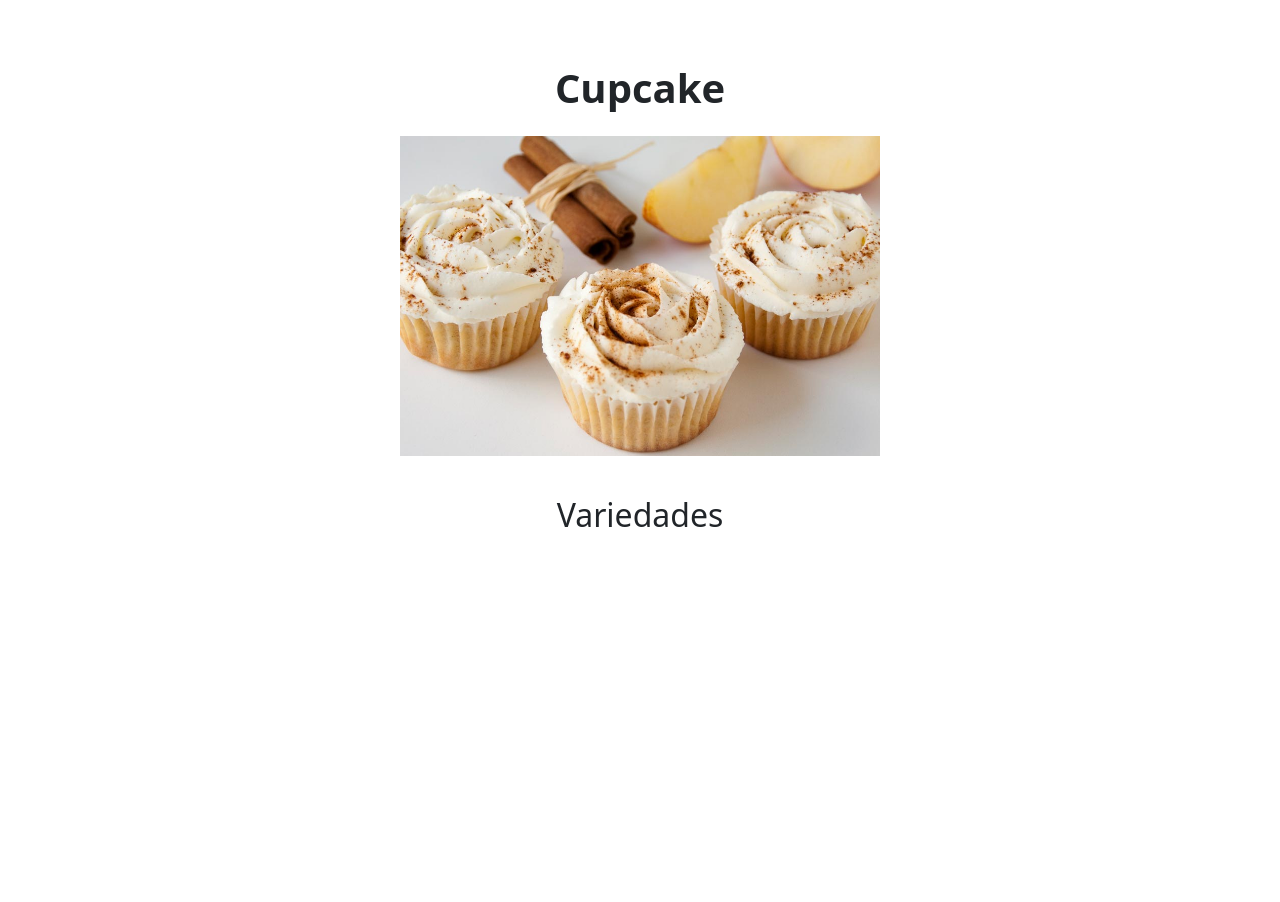
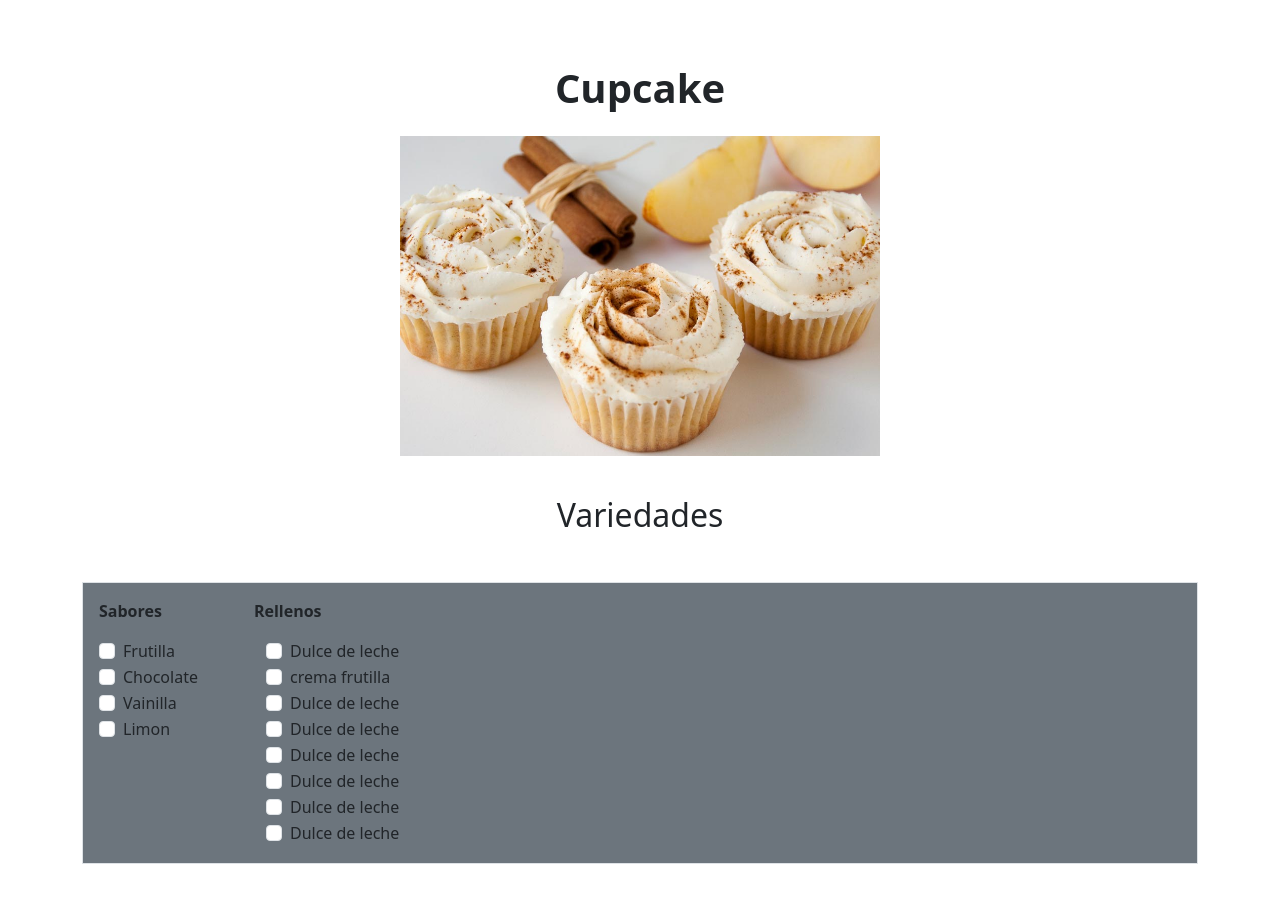
Before and after one commit to micaelacancino/DulceTentacion, a plain HTML site: page pages/detalleCategoriaCupcake.html in a window 1280 px wide. Before the commit the page ends 800 px from the top, so only its background shows below. Drawn offline with nearby package versions, Linux system fonts and the light colour scheme.

Commit message:
puse un container a div class un dflex y justify center, tambien le puse un bold a p, cree los div para los check

```diff
--- a/pages/detalleCategoriaCupcake.html
+++ b/pages/detalleCategoriaCupcake.html
@@ -1,12 +1,15 @@
 <!DOCTYPE html>
 <html lang="es">
+
 <head>
     <meta charset="UTF-8">
     <meta name="viewport" content="width=device-width, initial-scale=1.0">
-    <link href="https://cdn.jsdelivr.net/npm/bootstrap@5.3.3/dist/css/bootstrap.min.css" rel="stylesheet" integrity="sha384-QWTKZyjpPEjISv5WaRU9OFeRpok6YctnYmDr5pNlyT2bRjXh0JMhjY6hW+ALEwIH" crossorigin="anonymous">
+    <link href="https://cdn.jsdelivr.net/npm/bootstrap@5.3.3/dist/css/bootstrap.min.css" rel="stylesheet"
+        integrity="sha384-QWTKZyjpPEjISv5WaRU9OFeRpok6YctnYmDr5pNlyT2bRjXh0JMhjY6hW+ALEwIH" crossorigin="anonymous">
     <link rel="stylesheet" href="/css/detalleCategoriaCupcake.css">
     <title>Detalle de Categoria Cupcake</title>
 </head>
+
 <body>
     <header></header>
     <main>
@@ -15,15 +18,80 @@
                 <h1 class="p-3 fw-bold">Cupcake</h1>
             </div>
             <div class="text-center">
-        <img src="/img/categorias/cupcakes/cupcakes-de-manzana-y-canela.jpg" class="img-fluid imgcup" alt="imagen de cupcakes" >
+                <img src="/img/categorias/cupcakes/cupcakes-de-manzana-y-canela.jpg" class="img-fluid imgcup"
+                    alt="imagen de cupcakes">
             </div>
             <h2>Variedades</h2>
-    <div class="">
+            <div class="container d-flex justify-content-center gap-2 w-80 bg-secondary p-3 border ">
+                <div class="me-5">
+                    <p class="fw-bold">Sabores</p>
+                    <div class="form-check">
+                        <input class="form-check-input" type="checkbox" value="" id="flexCheckDefault">
+                        <label class="form-check-label" for="flexCheckDefault">Frutilla
+                    </div>
+
+                    <div class="form-check">
+                        <input class="form-check-input" type="checkbox" value="" id="flexCheckDefault">
+                        <label class="form-check-label" for="flexCheckDefault">Chocolate
+                    </div>
+
+                    <div class="form-check">
+                        <input class="form-check-input" type="checkbox" value="" id="flexCheckDefault">
+                        <label class="form-check-label" for="flexCheckDefault">Vainilla
+                    </div>
+
+                    <div class="form-check">
+                        <input class="form-check-input" type="checkbox" value="" id="flexCheckDefault">
+                        <label class="form-check-label" for="flexCheckDefault">Limon
+                    </div>
+
+                </div>
+
+                <div class="d-flex flex-column">
+                    <p class="fw-bold">Rellenos</p>
+                    <div class="ps-md-4 row">
+                        <div class="form-check">
+                            <input class="form-check-input" type="checkbox" value="" id="flexCheckDefault">
+                            <label class="form-check-label" for="flexCheckDefault">Dulce de leche
+                        </div>
+
+                        <div class="form-check">
+                            <input class="form-check-input" type="checkbox" value="" id="flexCheckDefault">
+                            <label class="form-check-label" for="flexCheckDefault">crema frutilla
+                        </div>
+                        <div class="form-check">
+                            <input class="form-check-input" type="checkbox" value="" id="flexCheckDefault">
+                            <label class="form-check-label" for="flexCheckDefault">Dulce de leche
+                        </div>
+                        <div class="form-check">
+                            <input class="form-check-input" type="checkbox" value="" id="flexCheckDefault">
+                            <label class="form-check-label" for="flexCheckDefault">Dulce de leche
+                        </div>
+                        <div class="form-check">
+                            <input class="form-check-input" type="checkbox" value="" id="flexCheckDefault">
+                            <label class="form-check-label" for="flexCheckDefault">Dulce de leche
+                        </div>
+                        <div class="form-check">
+                            <input class="form-check-input" type="checkbox" value="" id="flexCheckDefault">
+                            <label class="form-check-label" for="flexCheckDefault">Dulce de leche
+                        </div>
+                        <div class="form-check">
+                            <input class="form-check-input" type="checkbox" value="" id="flexCheckDefault">
+                            <label class="form-check-label" for="flexCheckDefault">Dulce de leche
+                        </div>
+                        <div class="form-check">
+                            <input class="form-check-input" type="checkbox" value="" id="flexCheckDefault">
+                            <label class="form-check-label" for="flexCheckDefault">Dulce de leche
+                        </div>
+                    </div>
 
                 </div>
         </section>
     </main>
     <footer></footer>
 </body>
-<script src="https://cdn.jsdelivr.net/npm/bootstrap@5.3.3/dist/js/bootstrap.bundle.min.js" integrity="sha384-YvpcrYf0tY3lHB60NNkmXc5s9fDVZLESaAA55NDzOxhy9GkcIdslK1eN7N6jIeHz" crossorigin="anonymous"></script>
+<script src="https://cdn.jsdelivr.net/npm/bootstrap@5.3.3/dist/js/bootstrap.bundle.min.js"
+    integrity="sha384-YvpcrYf0tY3lHB60NNkmXc5s9fDVZLESaAA55NDzOxhy9GkcIdslK1eN7N6jIeHz"
+    crossorigin="anonymous"></script>
+
 </html>
```
Lines whose indentation alone changed are shown as unchanged.
